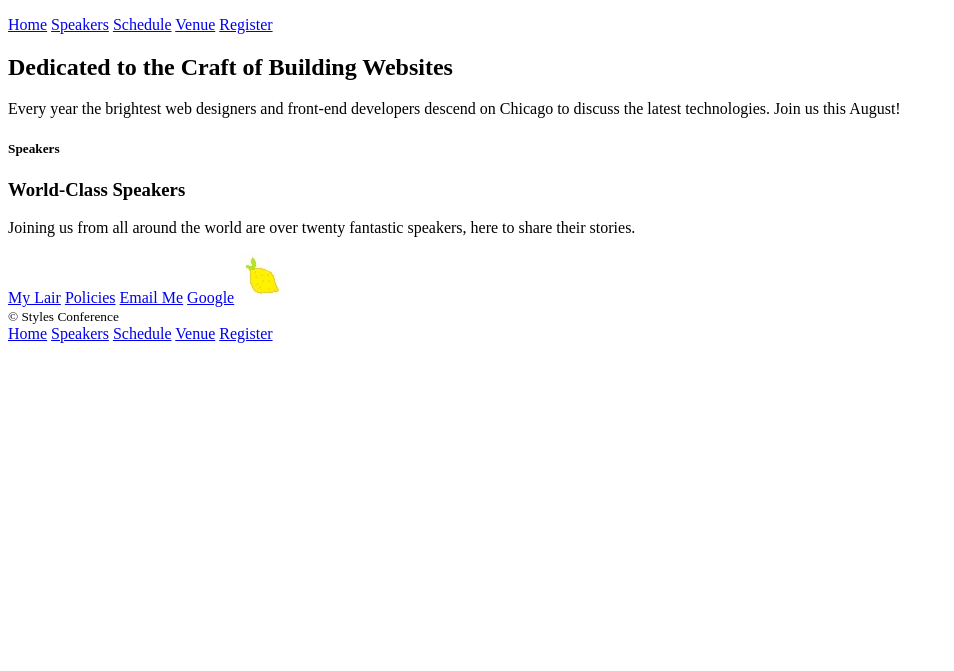
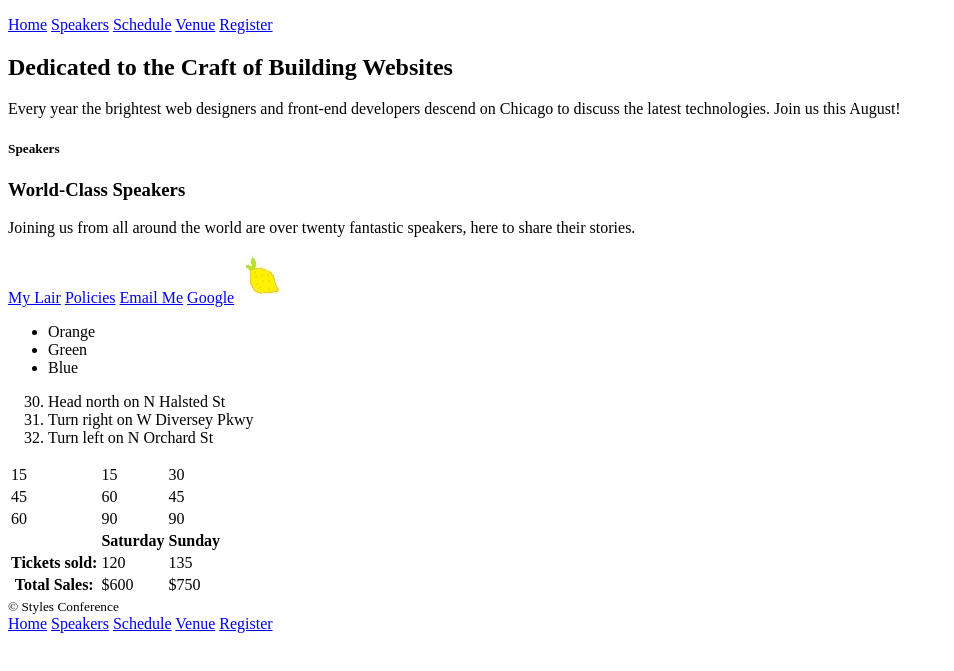
Before and after one commit to CaptainDrakken/webpage, a plain HTML site: page index.html in a window 1280 px wide. Shown: the part 105-776 px from the top of the page, without its empty margins (0-954 px from the left). Drawn offline with Linux system fonts and the light colour scheme.

Commit message:
Update index.html

```diff
--- a/index.html
+++ b/index.html
@@ -40,6 +40,53 @@
 
 <img src="images/lemon.jpg" alt="lemon"/>
 
+<ul>
+    <li>Orange</li>
+    <li>Green</li>
+    <li>Blue</li>
+</ul>
+
+<ol start="30">
+    <li>Head north on N Halsted St</li>
+    <li>Turn right on W Diversey Pkwy</li>
+    <li>Turn left on N Orchard St</li>
+</ol>
+
+<table>
+
+    <tr>
+        <td>15</td>
+        <td>15</td>
+        <td>30</td>
+    </tr>
+    <tr>
+        <td>45</td>
+        <td>60</td>
+        <td>45</td>
+    </tr>
+    <tr>
+        <td>60</td>
+        <td>90</td>
+        <td>90</td>
+    </tr>
+    <tr>
+        <th></th>
+        <th scope="col">Saturday</th>
+        <th scope="col">Sunday</th>
+    </tr>
+    <tr>
+        <th scope="row">Tickets sold:</th>
+        <td>120</td>
+        <td>135</td>
+    </tr>
+    <tr>
+        <th scope="row">Total Sales:</th>
+        <td>$600</td>
+        <td>$750</td>
+    </tr>
+
+</table>
+
     <footer>
         <small>&copy; Styles Conference</small>
         <nav>
```
